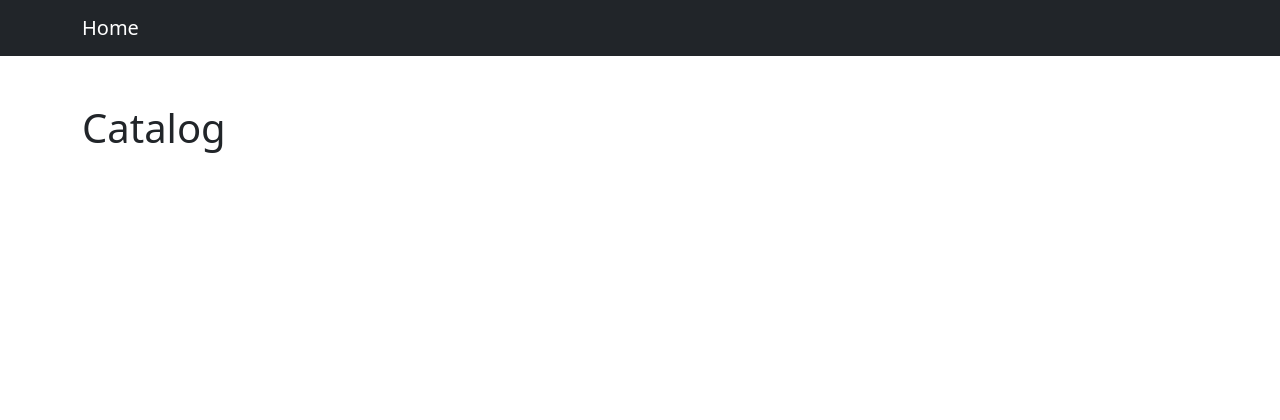
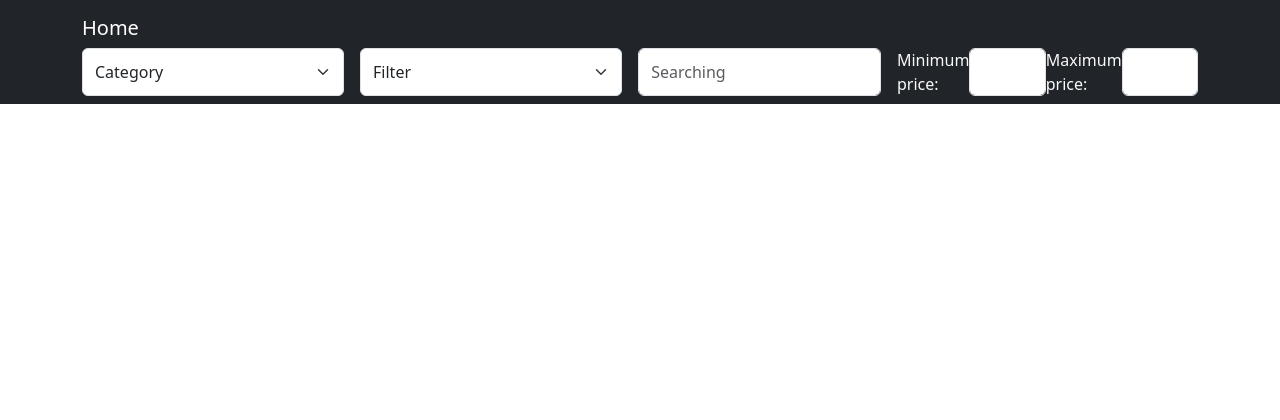
Before and after one commit to Matviy4ikJ/catalog_shop, a Django app: page / in a window 1280 px wide. Shown: the top 420 px of the page. Run offline with Django 5.2, Linux system fonts and the light colour scheme; data that the repository does not hold is empty.

Commit message:
Filters, categories

```diff
--- a/products/templates/base.html
+++ b/products/templates/base.html
@@ -9,9 +9,78 @@
 </head>
 <body class="d-flex flex-column vh-100">
     <header>
-        <nav class="navbar navbar-dark bg-dark">
-            <div class="container">
-                <a href="{% url 'index' %}" class="navbar-brand"> Home </a>
+        <nav class="navbar navbar-dark bg-dark fixed-top">
+            <div class="container d-flex flex-column">
+                <div class="navbar-nav w-100 text-start">
+                    <a href="{% url 'index' %}" class="navbar-brand"> Home </a>
+                </div>
+                <div class="nav-item text-light">
+                    <form action="{% url 'index' %}"
+                          method="GET"
+                          class="d-flex mx-auto">
+                        <select
+                                name="category"
+                                class="form-select me-3"
+                                onchange="this.form.submit()"
+                        >
+                            <option value="" {% if not request.GET.category %} selected {% endif %}> Category </option>
+                            {% for category in categories %}
+                                <option value="{{ category.name }}" {% if not request.GET.category == category.name %} selected {% endif %}>
+                                    {{ category.name }}
+                                </option>
+                            {% endfor %}
+                        </select>
+                            <select name="filter" class="form-select me-3" onchange="this.form.submit()">
+                                <option value="" {% if not request.GET.filter %} selected {% endif %}>Filter</option>
+                                <option value="price_increase" {% if request.GET.filter == "price_increase" %} selected {% endif %}>
+                                    Increasing price
+                                </option>
+                                <option value="price_decrease" {% if request.GET.filter == "price_decrease" %} selected {% endif %}>
+                                    Decreasing price
+                                </option>
+                                <option value="rating_increase" {% if request.GET.filter == "rating_increase" %} selected {% endif %}>
+                                    Increasing rating
+                                </option>
+                                <option value="rating_decrease" {% if request.GET.filter == "rating_decrease" %} selected {% endif %}>
+                                    Decreasing rating
+                                </option>
+                                <option value="date_newest" {% if request.GET.filter == "date_newest" %} selected {% endif %}>
+                                    Newest first
+                                </option>
+                                <option value="date_oldest" {% if request.GET.filter == "date_oldest" %} selected {% endif %}>
+                                    Oldest first
+                                </option>
+                            </select>
+                        <input
+                                type="search"
+                                class="form-control me-3"
+                                name="search"
+                                placeholder="Searching"
+                                onchange="this.form.submit()"
+                                value="{{ request.GET.search|default:'' }}"
+                        />
+
+                        <label for="min_price"> Minimum price: </label>
+                        <input
+                            type="number"
+                            name="min_price"
+                            class="w-25 form-control"
+                            min="0"
+                            onchange="this.form.submit()"
+                            value="{{ request.GET.min_price|default:'' }}"
+                        />
+
+                        <label for="max_price"> Maximum price: </label>
+                        <input
+                            type="number"
+                            name="max_price"
+                            class="w-25 form-control"
+                            min="0"
+                            onchange="this.form.submit()"
+                            value="{{ request.GET.max_price|default:'' }}"
+                        />
+                    </form>
+                </div>
             </div>
         </nav>
     </header>
--- a/products/templates/index.html
+++ b/products/templates/index.html
@@ -38,6 +38,7 @@
                             Not available
                         </span>
                     {% endif %}
+                    <a href="{% url 'product_details' product.id %}" class="btn-primary">Details</a>
                 </div>
             </div>
         </div>
--- a/products/templatetags/math_filters.py
+++ b/products/templatetags/math_filters.py
@@ -6,4 +6,5 @@
 
 @register.filter
 def calculate_discount(value, arg):
-    return value * arg / 100
+    discount_value = value * arg / 100
+    return value - discount_value
--- a/products/urls.py
+++ b/products/urls.py
@@ -1,8 +1,9 @@
 from django.contrib import admin
 from django.urls import path
-from .views import index, about_us
+from .views import index, about_us, product_details
 
 urlpatterns = [
     path('', index, name='index'),
     path('about_us/', about_us, name='about_us'),
+    path('product/<int:product_id>/', product_details, name='product_details')
 ]
--- a/products/views.py
+++ b/products/views.py
@@ -1,12 +1,61 @@
-from django.shortcuts import render
+from django.shortcuts import render, get_object_or_404
 
-from products.models import Product
+from products.models import Product, Category
 
 
 def index(request):
     products = Product.objects.all()
-    return render(request, 'index.html', {"products": products})
+    categories = Category.objects.all()
+
+    category_name = request.GET.get('category')
+    filter_name = request.GET.get('filter')
+    product_name = request.GET.get('search')
+    min_price = request.GET.get('min_price')
+    max_price = request.GET.get('max_price')
+
+    if product_name:
+        products = products.filter(name__icontains=product_name)
+
+    if category_name:
+        category = Category.objects.get(name=category_name)
+        products = products.filter(category=category)
+
+    if min_price:
+        products = products.filter(price__gte=min_price)
+
+    if max_price:
+        products = products.filter(price__lte=max_price)
+
+    match filter_name:
+        case "price_increase":
+            products = products.order_by("price")
+
+        case "price_decrease":
+            products = products.order_by("-price")
+
+        case "rating_increase":
+            products = products.order_by("rating")
+
+        case "rating_decrease":
+            products = products.order_by("-rating")
+
+        case "date_newest":
+            products = products.order_by("-created_at")
+
+        case "date_oldest":
+            products = products.order_by("created_at")
+
+    return render(
+        request,
+        "index.html",
+        {"products": products, "categories": categories},
+    )
 
 
 def about_us(request):
     return render(request, 'about_us.html')
+
+
+def product_details(request, product_id):
+    product = get_object_or_404(Product, id=product_id)
+    return render(request, 'product_detail.html', {'product': product})
```
Also changed, not shown: products/templates/product_detail.html (added, +68 -0 lines).
